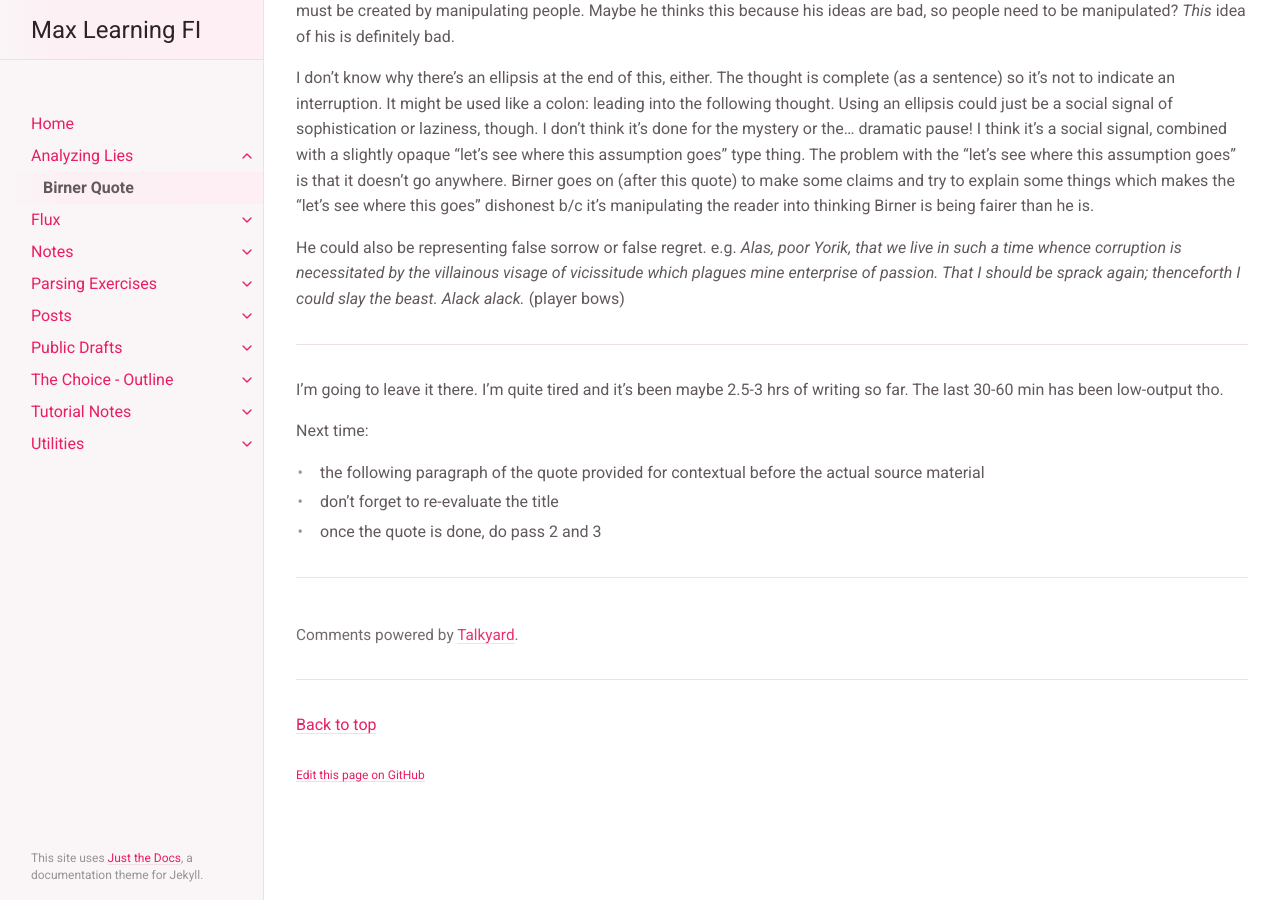
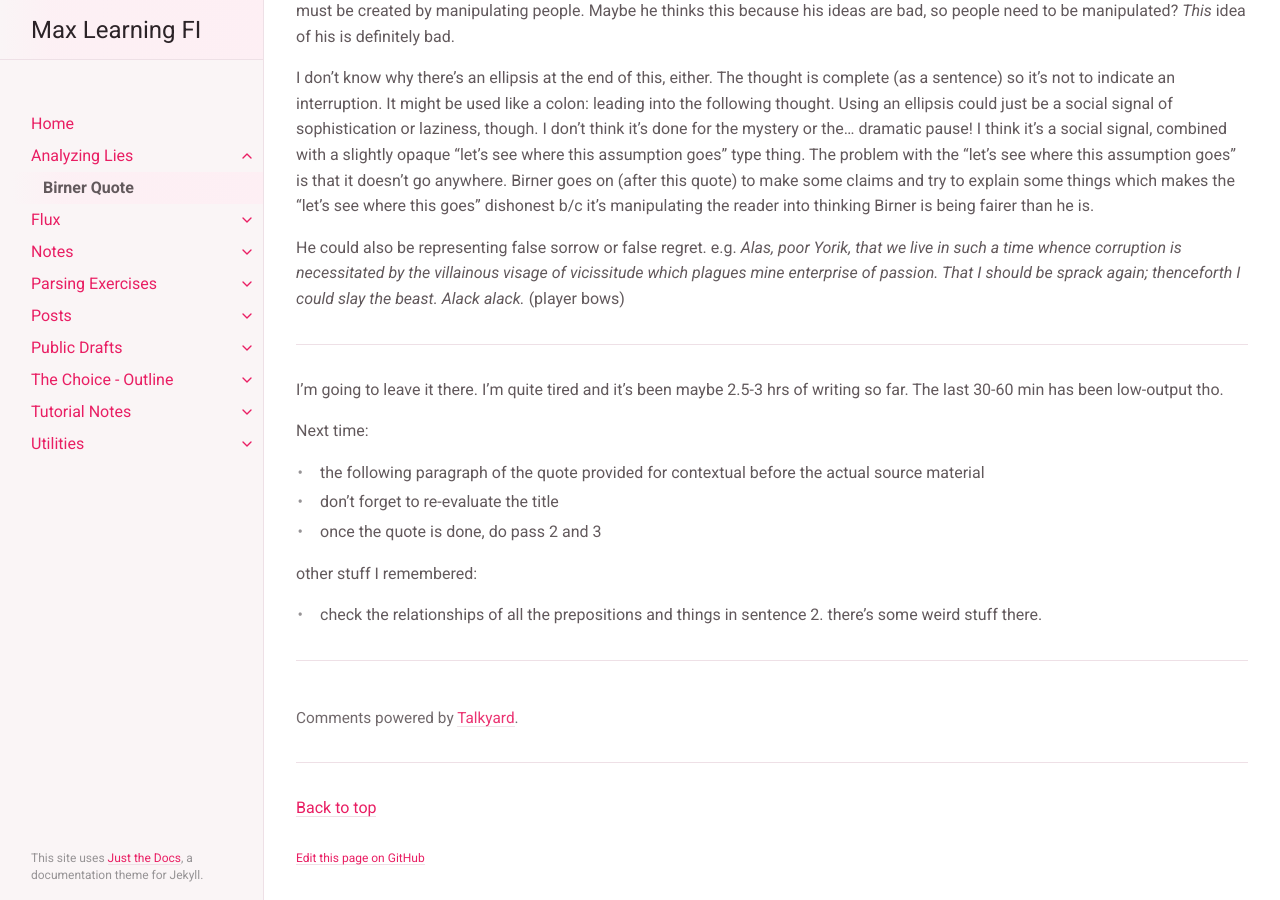
Before and after one commit to curi/fi, a Jekyll site: the page built from docs/_analyzing_lies/01-birner-quote.md, in a window 1280 px wide and 900 px high, scrolled down 4710 px. Built offline with Jekyll 4.4.1, drawn with Linux system fonts in a browser that asks for light colours.

Commit message:
add a note i remembered

```diff
--- a/docs/_analyzing_lies/01-birner-quote.md
+++ b/docs/_analyzing_lies/01-birner-quote.md
@@ -117,3 +117,7 @@ Next time:
 - the following paragraph of the quote provided for contextual before the actual source material
 - don't forget to re-evaluate the title
 - once the quote is done, do pass 2 and 3
+
+other stuff I remembered:
+
+- check the relationships of all the prepositions and things in sentence 2. there's some weird stuff there.
```
